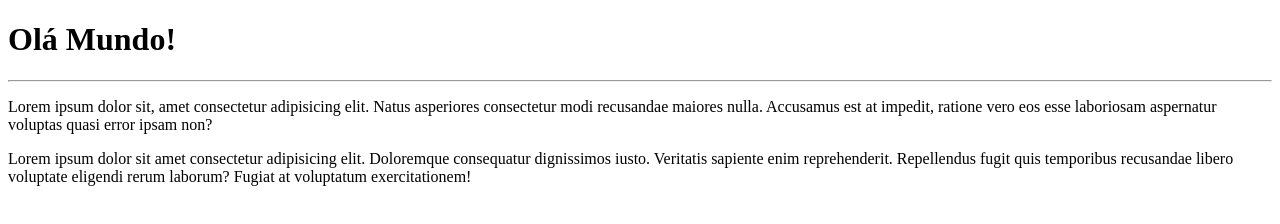
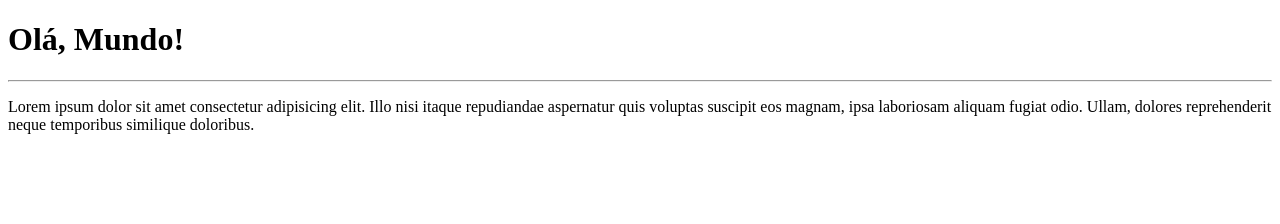
Before and after one commit to alexnascimento75/ola-mundo, a plain HTML site: page site-exemplo/index.html in a window 1280 px wide. Drawn offline with Linux system fonts and the light colour scheme.

Commit message:
Criação da página teste

```diff
--- a/site-exemplo/index.html
+++ b/site-exemplo/index.html
@@ -5,11 +5,10 @@
     <meta http-equiv="X-UA-Compatible" content="IE=edge">
     <meta name="viewport" content="width=device-width, initial-scale=1.0">
     <title>Repositório Teste</title>
-</head><h1>Olá Mundo!</h1>
-<hr>
-<p>Lorem ipsum dolor sit, amet consectetur adipisicing elit. Natus asperiores consectetur modi recusandae maiores nulla. Accusamus est at impedit, ratione vero eos esse laboriosam aspernatur voluptas quasi error ipsam non?</p>
-<p>Lorem ipsum dolor sit amet consectetur adipisicing elit. Doloremque consequatur dignissimos iusto. Veritatis sapiente enim reprehenderit. Repellendus fugit quis temporibus recusandae libero voluptate eligendi rerum laborum? Fugiat at voluptatum exercitationem!</p>
+</head>
 <body>
-
+    <h1>Olá, Mundo!</h1>
+    <hr>
+    <P>Lorem ipsum dolor sit amet consectetur adipisicing elit. Illo nisi itaque repudiandae aspernatur quis voluptas suscipit eos magnam, ipsa laboriosam aliquam fugiat odio. Ullam, dolores reprehenderit neque temporibus similique doloribus.</P>
 </body>
 </html>
```
